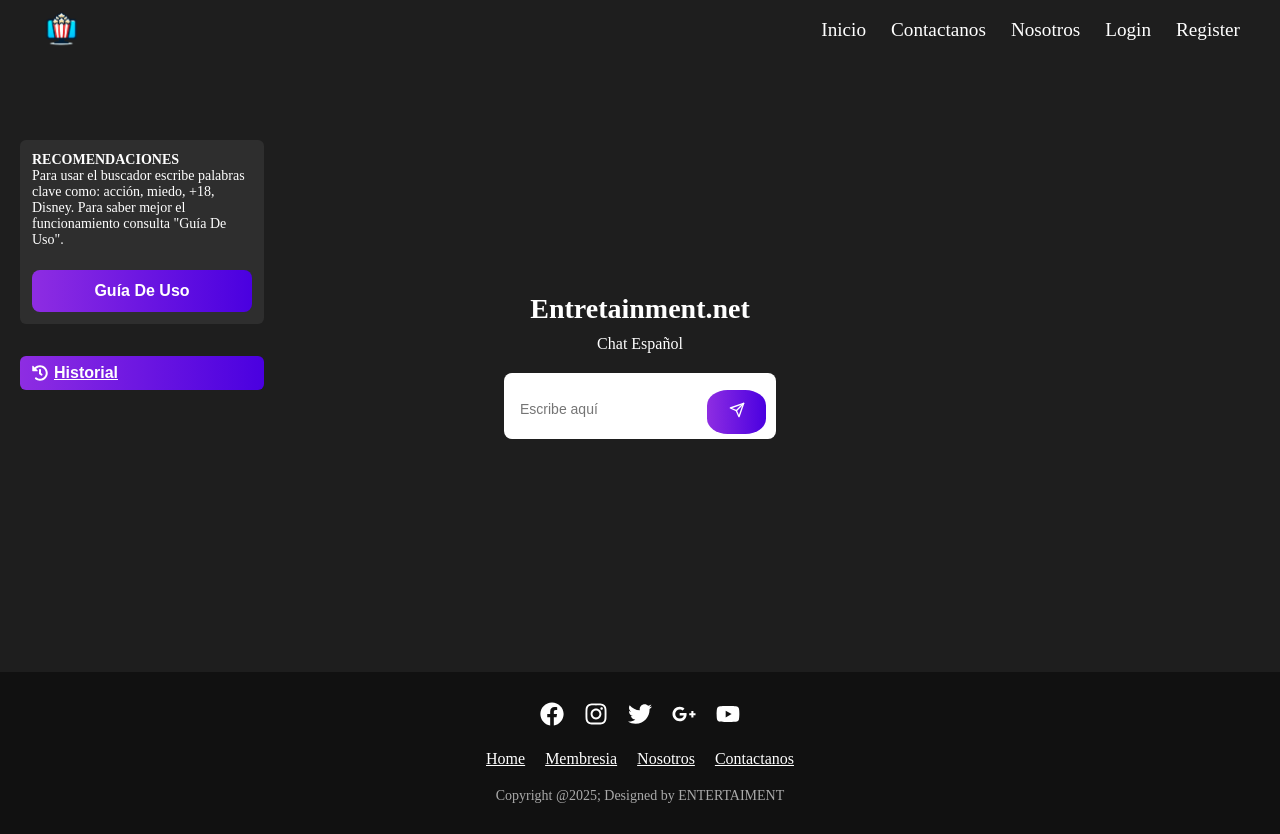
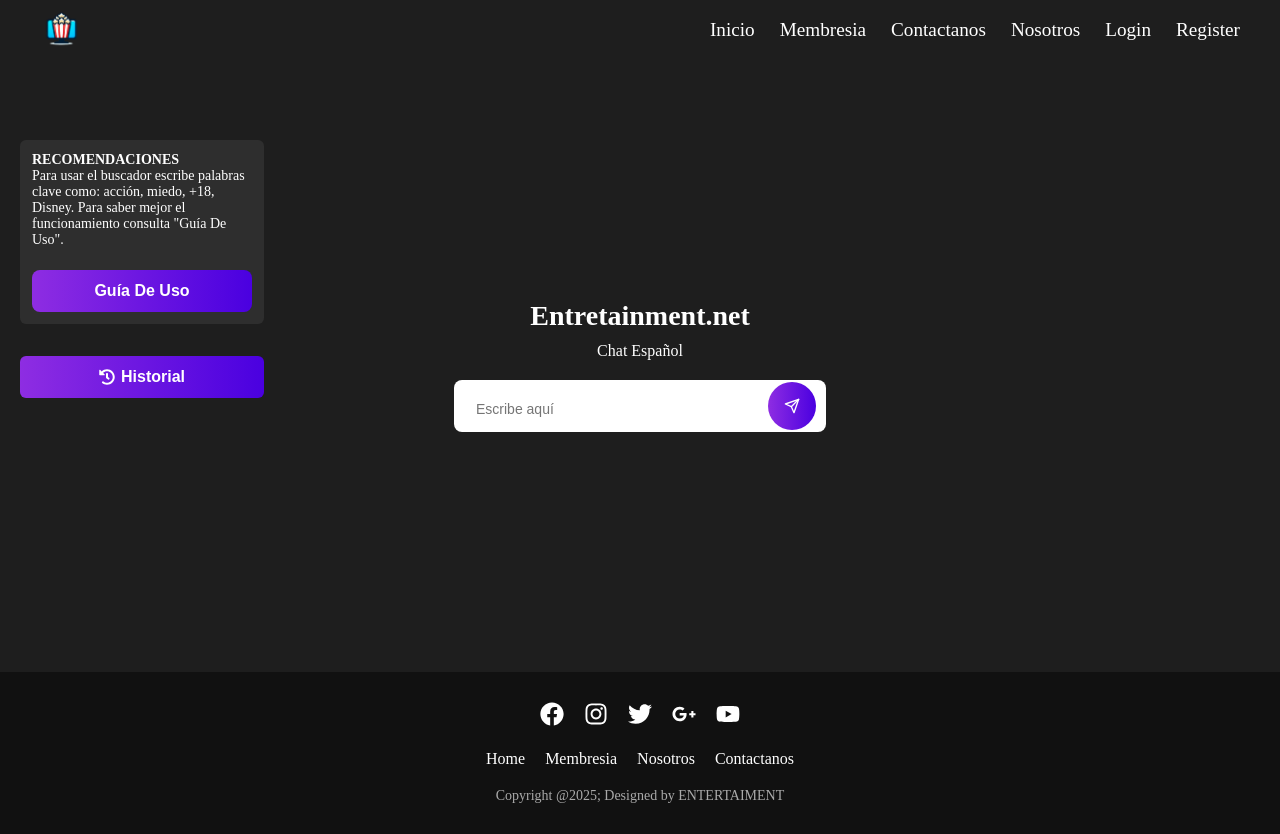
Before and after one commit to julianandres31/React, a React (Vite) app: page /inicio in a window 1280 px wide. Built offline with nearby package versions, Linux system fonts and the light colour scheme.

Commit message:
Se arreglaron errores

```diff
--- a/src/App.css
+++ b/src/App.css
@@ -1,6 +1,7 @@
 *{
   margin: 0;
   color: white;
+  text-decoration: none;
 }
 body {
   background-color: #1e1e1e;
--- a/src/App.jsx
+++ b/src/App.jsx
@@ -34,7 +34,7 @@
           <Route path="/peliculas" element={<Busqueda />} />
           <Route path="/historial" element={<P_Historial />} />
           <Route path="/guia-de-uso" element={<Guia_uso />} />
-          <Route path="/Membresia" element={<Membresia />} />
+          <Route path="/membresia" element={<Membresia />} />
           <Route path="/detalle-pelicula" element={<DetallePelicula />} />
           <Route path="/formulario" element={<Formulario />} />
         </Routes>
--- a/src/Componentes/Contacto/Contacto.module.css
+++ b/src/Componentes/Contacto/Contacto.module.css
@@ -37,9 +37,10 @@
   padding: 12px 16px;
   border-radius: 20px;
   border: none;
-  background-color: #eee;
+  background-color: #2C2A3A;
   font-size: 1rem;
   outline: none;
+
 }
 
 textarea {
--- a/src/Componentes/Historial/Historial.module.css
+++ b/src/Componentes/Historial/Historial.module.css
@@ -2,7 +2,7 @@
   padding: 20px;
   color: white;
   background-color: #1e1e1e;
-  min-height: 100vh;
+  min-height: 30vh;
 }
 
 .historial h1 {
--- a/src/Componentes/Inicio/Inicio.module.css
+++ b/src/Componentes/Inicio/Inicio.module.css
@@ -32,11 +32,11 @@
 .historial {
   background-color: #ccc;
   border: none;
-  padding: 8px 12px;
   border-radius: 6px;
   cursor: pointer;
   display: flex;
   align-items: center;
+  justify-content: center;
   gap: 6px;
 }
 
@@ -55,10 +55,11 @@
 
 .buscador {
   width: auto;
+  height: 2rem;
   display: flex;
   background-color: white;
   border-radius: 8px;
-  padding: 5px 10px;
+  padding: 10px;
   align-items: center;
 }
 
@@ -67,15 +68,20 @@
   color: black;
   outline: none;
   background: transparent;
-  padding: 6px;
   width: 200px;
 }
 
 .buscador button {
+  display: flex;
+  align-items: center;
+  justify-content: center;
+  width: 3rem;
+  height: 3rem;
+  margin: auto;
+  margin-top: -.5rem;
+  margin-left: 5rem;
   background-color: #0a84ff;
   color: white;
-  font-weight: bold;
-  border: none;
-  border-radius: 35%;
+  border-radius: 50%;
   cursor: pointer;
 }
--- a/src/Componentes/Login/Login.module.css
+++ b/src/Componentes/Login/Login.module.css
@@ -23,15 +23,8 @@
 
 form {
   display: flex;
-  flex-direction: column;
-  gap: 15px;
-}
-
-input {
-  padding: 10px;
-  border: none;
-  border-radius: 8px;
-  outline: none;
+  align-items: center;
+  justify-content: center;
 }
 
 button[type="submit"] {
--- a/src/Componentes/Membresia/Index.jsx
+++ b/src/Componentes/Membresia/Index.jsx
@@ -20,7 +20,7 @@
             state={{ nombre: 'FAN', precio: 'COP 12.900', duracion: '1 mes' }}
             className={styles.boton}
           >
-            Comprar
+            --- Comprar ---
           </Link>
 
         </div>
@@ -36,7 +36,7 @@
             state={{ nombre: 'FAN', precio: 'COP 12.900', duracion: '1 mes' }}
             className={styles.boton}
           >
-            Comprar
+            --- Comprar ---
           </Link>
 
         </div>
@@ -52,7 +52,7 @@
             state={{ nombre: 'FAN', precio: 'COP 12.900', duracion: '1 mes' }}
             className={styles.boton}
           >
-            Comprar
+            --- Comprar ---
           </Link>
 
         </div>
--- a/src/Componentes/Membresia/Membresia.module.css
+++ b/src/Componentes/Membresia/Membresia.module.css
@@ -23,7 +23,7 @@
 }
 
 .plan:hover {
-  transform: scale(1.20);
+  transform: scale(1.2);
 }
 
 .plan {
@@ -40,3 +40,23 @@
   list-style: none;
   padding: 0;
 }
+.boton {
+  color: rgb(0, 255, 21);
+  font-weight: bold;
+  font-size: 1.3rem;
+  background: none;
+  border: none;
+  cursor: pointer;
+  animation: respirar 1.2s ease-in-out infinite;
+}
+
+@keyframes respirar {
+  0%, 100% {
+    transform: scale(1);
+    opacity: 1;
+  }
+  50% {
+    transform: scale(1.15);
+    opacity: 0.5;
+  }
+}
--- a/src/Componentes/Nav/index.jsx
+++ b/src/Componentes/Nav/index.jsx
@@ -8,6 +8,7 @@
       <img src="/logo.png" alt="Logo" className={style.logo} />
       <nav className={style.contenedor_a}>
         <Link className={style.a} to="/inicio">Inicio</Link>
+        <Link className={style.a} to="/membresia">Membresia</Link>
         <Link className={style.a} to="/contactanos">Contactanos</Link>
         <Link className={style.a} to="/nosotros">Nosotros</Link>
         <Link className={style.a} to="/login">Login</Link>
```
